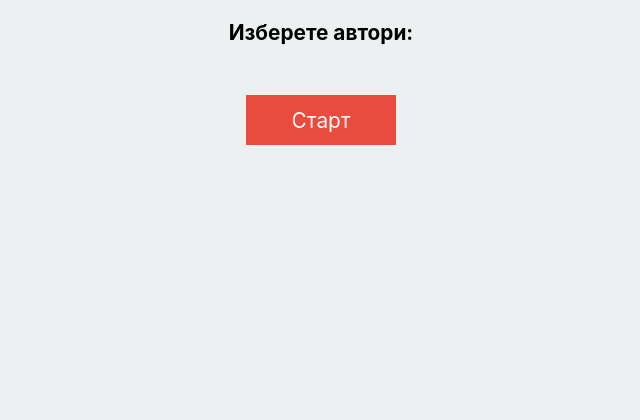
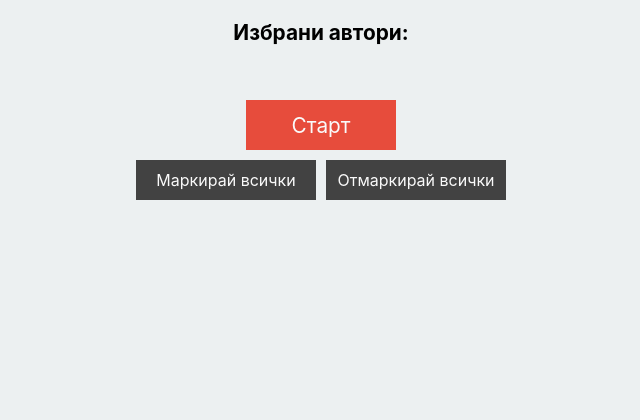
Before and after one commit to bilyanhadzhi/guess-the-work, a Flask app: page / in a window 1280 px wide. Shown: the top 420 px of the page, without its empty margins (319-959 px from the left). Run offline with Flask 2, Linux system fonts and the light colour scheme; data that the repository does not hold is empty; some libraries are stand-ins or nearby versions.

Commit message:
Add buttons to toggle all authors in new game screen

```diff
--- a/static/css/style.css
+++ b/static/css/style.css
@@ -100,6 +100,7 @@ section.author-list-item > button:active {
 }
 
 button#start-btn {
+    margin: 5px;
     height: 40px;
     width: 40%;
     border: none;
@@ -122,6 +123,27 @@ section.game-container > section.excerpt-container {
     width: 100%;
     padding: 5% 10%;
     font-size: 1.3rem;
+}
+
+section.toggle-all-container {
+    width: 100%;
+    display: flex;
+    justify-content: center;
+}
+
+button.toggle-all-btn {
+    margin: 5px;
+    width: 45%;
+    height: 35px;
+    border: none;
+    font-size: 1rem;
+    background-color: #424242;
+    color: #FAFAFA;
+    transition: all 0.1s ease-in-out;
+}
+
+button.toggle-all-btn:hover {
+    background-color: #616161;
 }
 
 footer {
@@ -160,6 +182,9 @@ footer > section {
         height: 40px;
         margin-top: 10px;
     }
+    button.toggle-all-btn {
+        width: 30%;
+    }
 }
 
 @media screen and (min-width: 700px) {
@@ -170,6 +195,10 @@ footer > section {
         width: 150px;
         height: 50px;
         font-size: 1.3rem;
+    }
+    button.toggle-all-btn {
+        width: 180px;
+        height: 40px;
     }
     footer {
         height: 30px;
--- a/templates/home.html
+++ b/templates/home.html
@@ -16,7 +16,7 @@
 
     <main>
         <section class="authors-form">
-            <h3 class="pick-authors-title">Изберете автори:</h3>
+            <h3 class="pick-authors-title">Избрани автори:</h3>
             <section class="author-list">
                 {% for author in authors %}
                 <section class="author-list-item">
@@ -26,6 +26,10 @@
                 {% endfor %}
             </section>
             <button id="start-btn">Старт</button>
+            <section class="toggle-all-container">
+                <button class="toggle-all-btn" id="mark-all-btn">Маркирай всички</button>
+                <button class="toggle-all-btn" id="unmark-all-btn">Отмаркирай всички</button>
+            </section>
         </section>
 
         <section class="game-container">
--- a/templates/js/home.js
+++ b/templates/js/home.js
@@ -77,7 +77,7 @@ document.addEventListener('DOMContentLoaded', function() {
             };
 
             // TODO: either make it secure or add some obfuscation
-            // obfuscatedID = window.btoa(author.authorID);
+            // right now very easy to cheat the author
             xmlHttp.open("GET", this.getExcerptURL + '?author_ids=' + author.authorID);
             xmlHttp.send();
         },
@@ -96,6 +96,8 @@ document.addEventListener('DOMContentLoaded', function() {
             this.containerEl = document.getElementsByClassName('authors-form')[0];
             this.authorElements = document.getElementsByClassName('author-list')[0].children;
             this.startBtn = document.getElementById('start-btn');
+            this.markAllBtn = document.getElementById('mark-all-btn');
+            this.unmarkAllBtn = document.getElementById('unmark-all-btn');
         },
         bindEvents: function() {
             // bind picked-status switching
@@ -106,6 +108,8 @@ document.addEventListener('DOMContentLoaded', function() {
             }.bind(this));
 
             this.startBtn.addEventListener('click', this.startGame.bind(this));
+            this.markAllBtn.addEventListener('click', this.toggleAllAuthorsOn.bind(this));
+            this.unmarkAllBtn.addEventListener('click', this.toggleAllAuthorsOff.bind(this));
         },
         populateAuthors: function() {
             var authors = {{ authors|safe }};
@@ -116,12 +120,31 @@ document.addEventListener('DOMContentLoaded', function() {
                 var authorElement = this.authorElements[i];
                 var authorButton = this.authorElements[i].children[0];
 
-                this.authors[i] = new Author(i+1, authorName, authorElement, authorButton);
+                this.authors[i] = new Author(i + 1, authorName, authorElement, authorButton);
             }
         },
         startGame: function() {
-            this.hide();
-            game.begin(this.getPickedAuthors());
+            pickedAuthors = this.getPickedAuthors();
+
+            if (pickedAuthors.length > 0) {
+                this.hide();
+                game.begin(pickedAuthors);
+            } else {
+                alert('Не сте избрали автори!');
+            }
+        },
+        toggleAllAuthorsOn: function() {
+            for (var i = 0; i < this.authors.length; ++i) {
+                this.authors[i].toggleOn();
+            }
+
+            this.cacheDOM();
+        },
+        toggleAllAuthorsOff: function() {
+            for (var i = 0; i < this.authors.length; ++i) {
+                this.authors[i].toggleOff();
+            }
+            this.cacheDOM();
         },
         hide: function() {
             this.containerEl.style.display = 'none';
--- a/templates/js/models/author.js
+++ b/templates/js/models/author.js
@@ -7,11 +7,24 @@ function Author(authorID, authorName, element, buttonEl) {
 
     this.togglePickedStatus = function() {
         this.picked = !(this.picked);
+        this.updateStyle();
+    };
 
+    this.toggleOn = function() {
+        this.picked = true;
+        this.updateStyle();
+    };
+
+    this.toggleOff = function() {
+        this.picked = false;
+        this.updateStyle();
+    };
+
+    this.updateStyle = function() {
         if (this.picked) {
             this.element.children[1].classList.add('picked');
         } else {
             this.element.children[1].classList.remove('picked');
         }
-    };
+    }
 }
```
